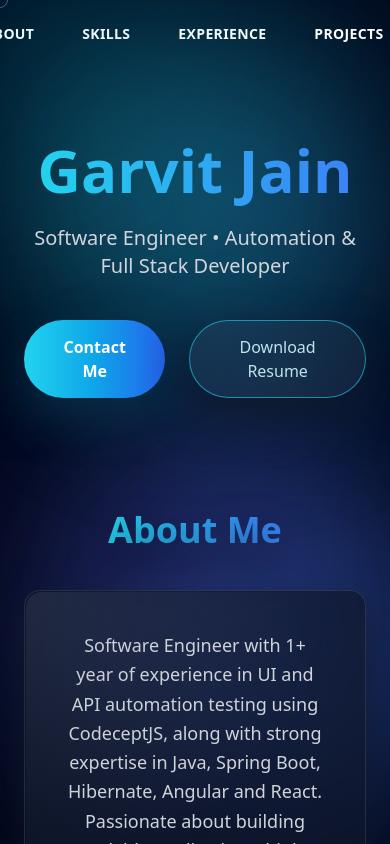
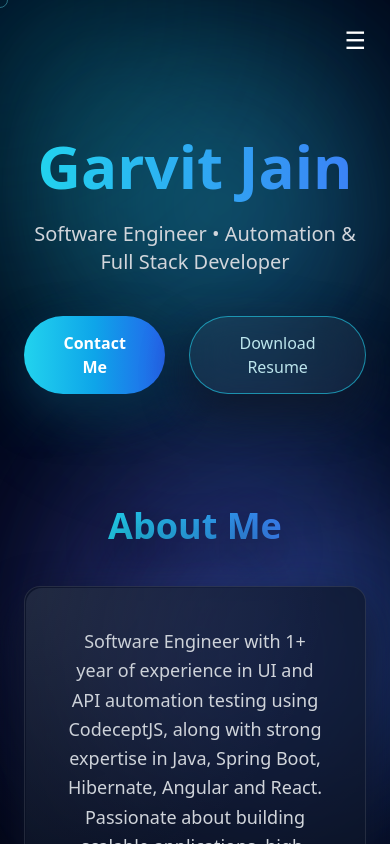
Before and after one commit to jngarvit07/my-portfolio, a React (Vite) app: page / in a window 390 px wide. Shown: the top 844 px of the page. Built offline with nearby package versions, Linux system fonts and the light colour scheme.

Commit message:
Updated Navbar

```diff
--- a/src/App.css
+++ b/src/App.css
@@ -1,4 +1,4 @@
-.glass {
+/* .glass {
   position: relative;
   overflow: hidden;
 }
@@ -15,4 +15,4 @@
 
 .glass:hover::before {
   opacity: 1;
-}
+} */
--- a/src/components/Hero.jsx
+++ b/src/components/Hero.jsx
@@ -2,7 +2,8 @@ import { motion } from "framer-motion";
 
 export default function Hero() {
   return (
-    <section id="home" className="section">
+    //style={{ top: "120px" }}  // id="home"
+    <section className="section">
       <motion.h1
         initial={{opacity:0,y:-40}}
         animate={{opacity:1,y:0}}
--- a/src/components/Navbar.jsx
+++ b/src/components/Navbar.jsx
@@ -1,17 +1,61 @@
+import { useState } from "react";
+
 export default function Navbar() {
-  const menu = ["home","about","skills","experience","projects","contact"];
+  const [open, setOpen] = useState(false);
+
+  const menu = ["home", "about", "skills", "experience", "projects", "contact"];
 
   return (
-    <nav className="w-full px-6 md:px-12 py-6 mb-4">
-      <ul className="flex justify-center gap-12 font-semibold uppercase tracking-wide text-sm">
-        {menu.map(item => (
+    <nav className="relative top-0 left-0 w-fullz-50">
+      <div className="max-w-7xl mx-auto px-6 md:px-12 py-10 flex items-center justify-center md:justify-center relative">
+
+        {/* Logo
+        <a href="#home" className="text-xl font-bold tracking-wide">
+          Garvit<span className="text-cyan-400"></span>
+        </a> */}
+
+        {/* Desktop Menu */}
+        <ul className="hidden md:flex gap-10 font-semibold uppercase tracking-wide text-sm">
+          {menu.map((item) => (
             <li key={item}>
-            <a href={`#${item}`} className="hover:text-cyan-400 transition">
+              <a
+                href={`#${item}`}
+                className="hover:text-cyan-400 transition"
+              >
                 {item}
               </a>
             </li>
           ))}
         </ul>
+
+        {/* Mobile Menu Button */}
+        <button
+          onClick={() => setOpen(!open)}
+          className="md:hidden absolute right-6 top-1/2 -translate-y-1/2 text-2xl"
+        >
+          ☰
+        </button>
+      </div>
+
+      {/* Mobile Slide Menu */}
+      <div
+        className={`md:hidden overflow-hidden transition-all duration-500 ease-in-out
+        ${open ? "max-h-[400px] opacity-100" : "max-h-0 opacity-0"}`}
+      >
+        <ul className="flex flex-col items-center gap-6 py-6 bg-black/80 backdrop-blur-xl font-semibold uppercase tracking-wide text-sm">
+          {menu.map((item) => (
+            <li key={item}>
+              <a
+                href={`#${item}`}
+                onClick={() => setOpen(false)}
+                className="hover:text-cyan-400 transition"
+              >
+                {item}
+              </a>
+            </li>
+          ))}
+        </ul>
+      </div>
     </nav>
   );
 }
```
Lines whose indentation alone changed are shown as unchanged.
